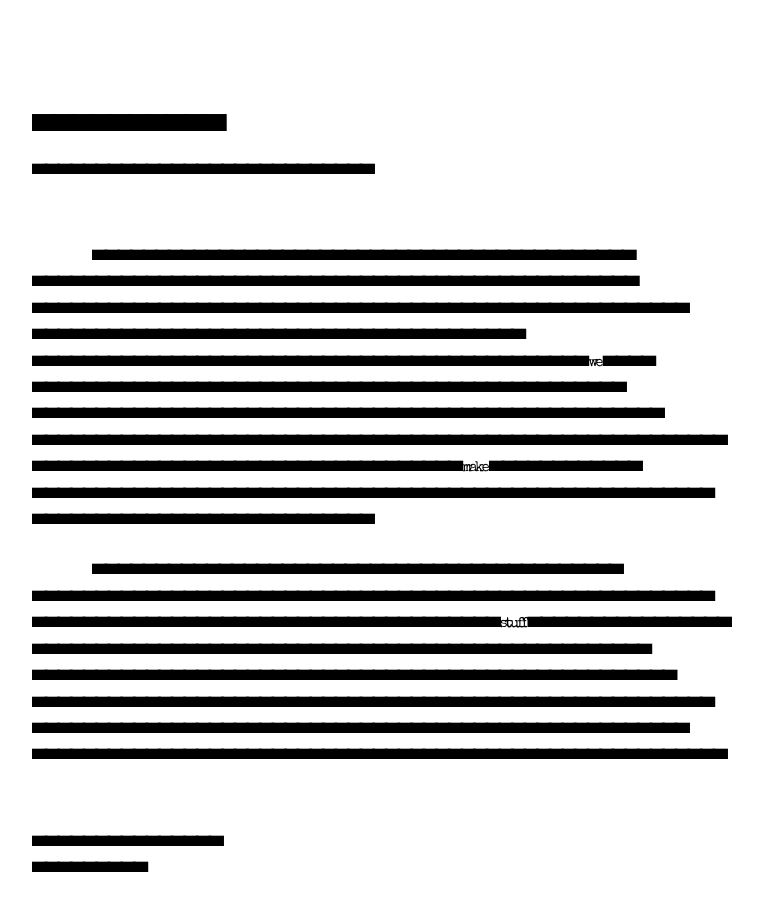
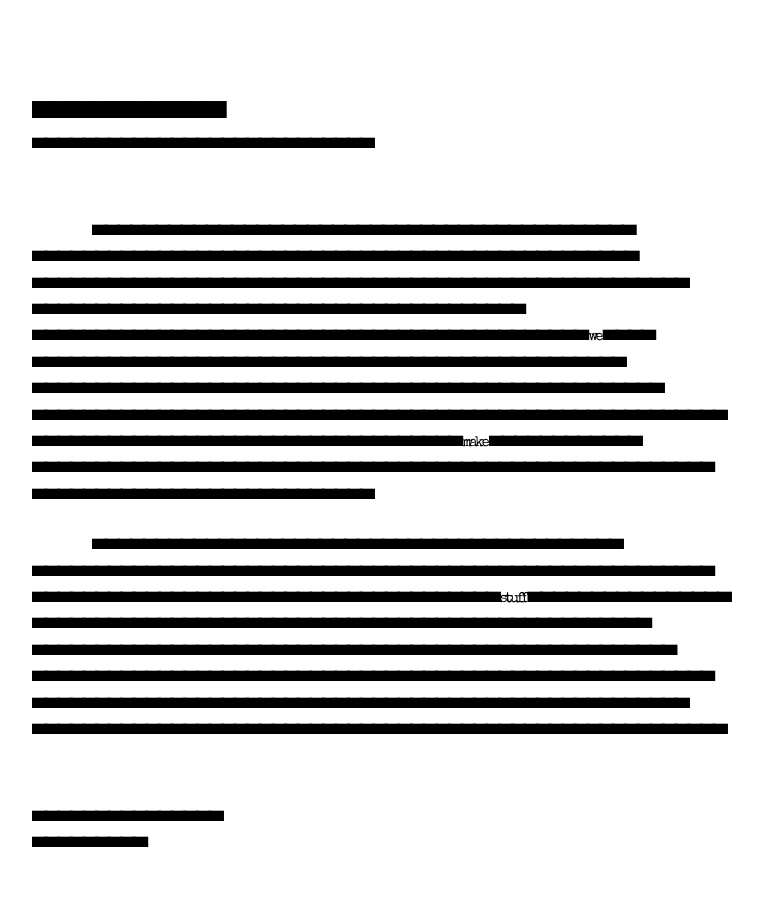
Before and after one commit to goodnightjj/goodnightjj.github.io, a plain HTML site: page index.html in a window 1280 px wide. Shown: the whole page, without its empty margins (258-1021 px from the left). Drawn offline with nearby package versions, Linux system fonts and the light colour scheme.

Commit message:
Update index.html

```diff
--- a/index.html
+++ b/index.html
@@ -42,6 +42,7 @@
 			h1 {
 				font-size: 2.25em;
 				margin-bottom: -10px;
+				line-height: 0.4;
 			}
 			p {
 				font-size: 1.5em;
```
